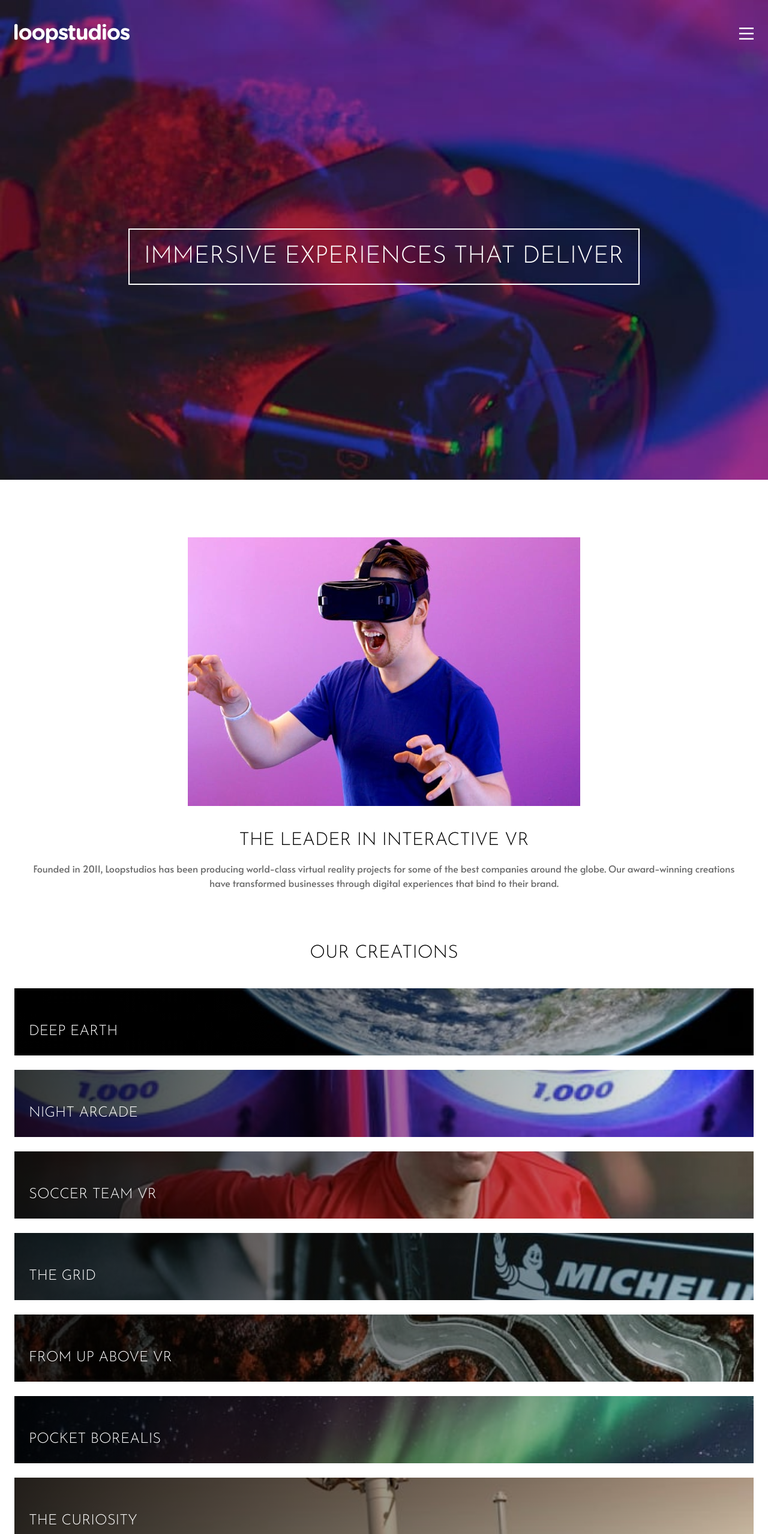
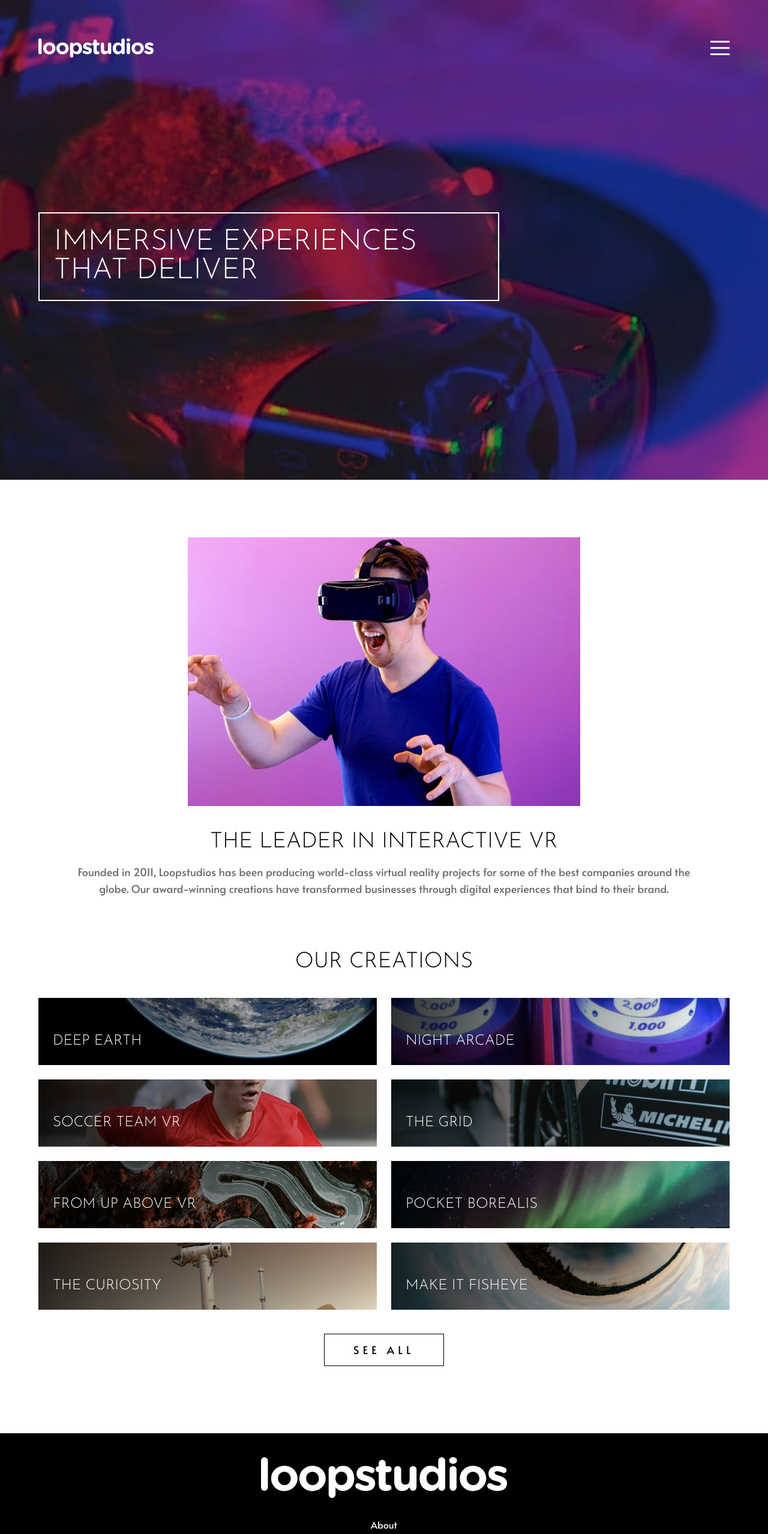
Before and after one commit to Dev-Dylann/loopstudios-landing-page, a React (Vite) app: page / in a window 1280 px wide. Shown: the top 2558 px of the page at 60% size. Built offline with nearby package versions, Linux system fonts and the light colour scheme.

Commit message:
made responsive for tablets

```diff
--- a/src/App.jsx
+++ b/src/App.jsx
@@ -10,8 +10,8 @@ function App() {
   const [navState, setNavState] = useState(false);
 
   return (
-    <div className="min-h-screen">
-      <header className="min-h-screen bg-cover bg-[url('../src/assets/mobile/image-hero.jpg')] px-6 py-10 flex flex-col gap-6 text-white">
+    <div className="min-h-full">
+      <header className="min-h-screen bg-cover bg-[url('../src/assets/mobile/image-hero.jpg')] px-6 py-10 md:p-16 flex flex-col gap-6 text-white">
         <Header setNavState={setNavState} />
 
         <Nav navState={navState} setNavState={setNavState} />
@@ -19,7 +19,7 @@ function App() {
         <Hero />
       </header>
 
-      <main className=" px-6 py-20 font-alata">
+      <main className=" px-6 py-20 font-alata md:px-16">
         <About />
 
         <Creations />
--- a/src/components/About.jsx
+++ b/src/components/About.jsx
@@ -6,9 +6,9 @@ const About = () => {
     <section id="about" className="py-4 flex flex-col gap-6 items-center justify-center text-center scroll-mt-12">
         <img src={interactive} alt="Interactive VR" />
 
-        <article className='p-4'>
-            <h2 className='font-josefin text-3xl'>THE LEADER IN INTERACTIVE VR</h2>
-            <p className='text-gray-darker mt-4'>Founded in 2011, Loopstudios has been producing world-class virtual reality projects for some of the best companies around the globe. Our award-winning creations have transformed businesses through digital experiences that bind to their brand.</p>
+        <article className='p-4 md:px-14'>
+            <h2 className='font-josefin text-3xl md:text-4xl'>THE LEADER IN INTERACTIVE VR</h2>
+            <p className='text-gray-darker mt-4 md:text-lg'>Founded in 2011, Loopstudios has been producing world-class virtual reality projects for some of the best companies around the globe. Our award-winning creations have transformed businesses through digital experiences that bind to their brand.</p>
         </article>
     </section>
   )
--- a/src/components/Creations.jsx
+++ b/src/components/Creations.jsx
@@ -14,20 +14,20 @@ const Creations = () => {
 
   return (
     <section id="creations" className="py-14 pb-8 font-josefin">
-        <h2 className='text-3xl text-center'>OUR CREATIONS</h2>
+        <h2 className='text-3xl text-center md:text-4xl'>OUR CREATIONS</h2>
 
-        <article className="mt-10 text-white flex flex-col gap-6 items-center">
+        <article className="mt-10 text-white flex flex-col gap-6 items-center md:grid md:grid-cols-2">
           {mobileArray.map(image => (
 
-            <div key={mobileArray.indexOf(image)} className="bg-cover bg-center w-full" style={{backgroundImage: `url(${image})`}}>
-              <div className="p-6 bg-gradient-to-r from-transBlack">
-                <h3 className='mt-8 w-[40%] text-2xl'>{creations[mobileArray.indexOf(image)].toUpperCase()}</h3>
+            <div key={mobileArray.indexOf(image)} className="bg-cover bg-center w-full md:h-full" style={{backgroundImage: `url(${image})`}}>
+              <div className="p-6 h-full bg-gradient-to-r from-transBlack md:flex md:items-end">
+                <h3 className='mt-8 w-[40%] text-2xl md:w-2/3'>{creations[mobileArray.indexOf(image)].toUpperCase()}</h3>
               </div>
             </div>
           ))}
         </article>
 
-        <button type="button" className="mt-10 py-2 px-8 tracking-[.35em] block mx-auto font-alata border border-black">SEE ALL</button>
+        <button type="button" className="mt-10 py-2 px-8 tracking-[.35em] block mx-auto font-alata border border-black md:text-lg md:py-3 md:px-12">SEE ALL</button>
     </section>
   )
 }
--- a/src/components/Footer.jsx
+++ b/src/components/Footer.jsx
@@ -8,14 +8,14 @@ import instagram from "../assets/icon-instagram.svg"
 const Footer = () => {
   return (
     <footer className='text-center font-alata bg-black p-6 pt-10 flex flex-col items-center gap-8'>
-        <img src={logo} alt="Loopstudios" className='w-2/5' />
+        <img src={logo} alt="Loopstudios" className='w-2/5 md:w-1/3' />
 
         <nav aria-label='Footer Nav' className='text-white'>
             <ul className='space-y-4'>
-                <li><a href="">About</a></li>
+                <li><a href="#about">About</a></li>
                 <li><a href="">Careers</a></li>
                 <li><a href="">Events</a></li>
-                <li><a href="">Products</a></li>
+                <li><a href="#creations">Products</a></li>
                 <li><a href="">Support</a></li>
             </ul>
         </nav>
@@ -28,6 +28,12 @@ const Footer = () => {
         </section>
 
         <p className='text-center text-sm -mt-2 text-gray-darker'>&copy; 2023 Loopstudios. All rights reserved.</p>
+
+        <p className="text-gray-darker text-xs">
+          Challenge by <a href="https://www.frontendmentor.io?ref=challenge" className="text-[#3e52a3]" target="_blank">Frontend Mentor</a>.
+          Coded by <a href="https://github.com/Dev-Dylann" className="text-[#3e52a3]">DevDylan</a>.
+        </p>
+
     </footer>
   )
 }
--- a/src/components/Header.jsx
+++ b/src/components/Header.jsx
@@ -8,7 +8,7 @@ const Header = ({ setNavState }) => {
         <img src={logo} alt="LoopStudios Logo" className='z-10' />
 
         <button type='button' onClick={() => setNavState(prev => !prev)}>
-            <img src={hamburger} alt="Open Nav" className="w-6 h-5" />
+            <img src={hamburger} alt="Open Nav" className="w-6 h-5 md:w-8 md:h-6" />
         </button>
     </section>
   )
--- a/src/components/Hero.jsx
+++ b/src/components/Hero.jsx
@@ -2,8 +2,8 @@ import React from 'react'
 
 const Hero = () => {
   return (
-    <section className="grow flex items-center justify-center">
-        <h1 className="font-josefin text-[40px] leading-[42px] border-2 border-white p-6">IMMERSIVE EXPERIENCES THAT DELIVER</h1>
+    <section className="grow flex items-center justify-center md:justify-start">
+        <h1 className="font-josefin text-5xl border-2 border-white p-6 md:w-2/3">IMMERSIVE EXPERIENCES THAT DELIVER</h1>
     </section>
   )
 }
--- a/src/components/Nav.jsx
+++ b/src/components/Nav.jsx
@@ -4,7 +4,7 @@ import closeNav from "../assets/icon-close.svg"
 
 const Nav = ({ navState, setNavState }) => {
   return (
-    <nav aria-label='Mobile Nav' className='fixed z-[5] top-0 left-0 h-full w-full px-6 py-10 bg-black opacity-0 translate-x-full transition-all duration-500 flex flex-col gap-4' style={navState ? {opacity: "1", transform: "translateX(0)"} : {}}>
+    <nav aria-label='Mobile Nav' className='fixed z-[5] top-0 right-0 h-full w-full px-6 py-10 bg-black opacity-0 translate-x-full transition-all duration-500 flex flex-col gap-4 md:p-16 md:w-1/2' style={navState ? {opacity: "1", transform: "translateX(0)"} : {}}>
 
         <button type='button' className='self-end mt-1' onClick={() => setNavState(prev => !prev)}>
                 <img src={closeNav} alt="Close Nav" className="w-6 h-6" />
```
